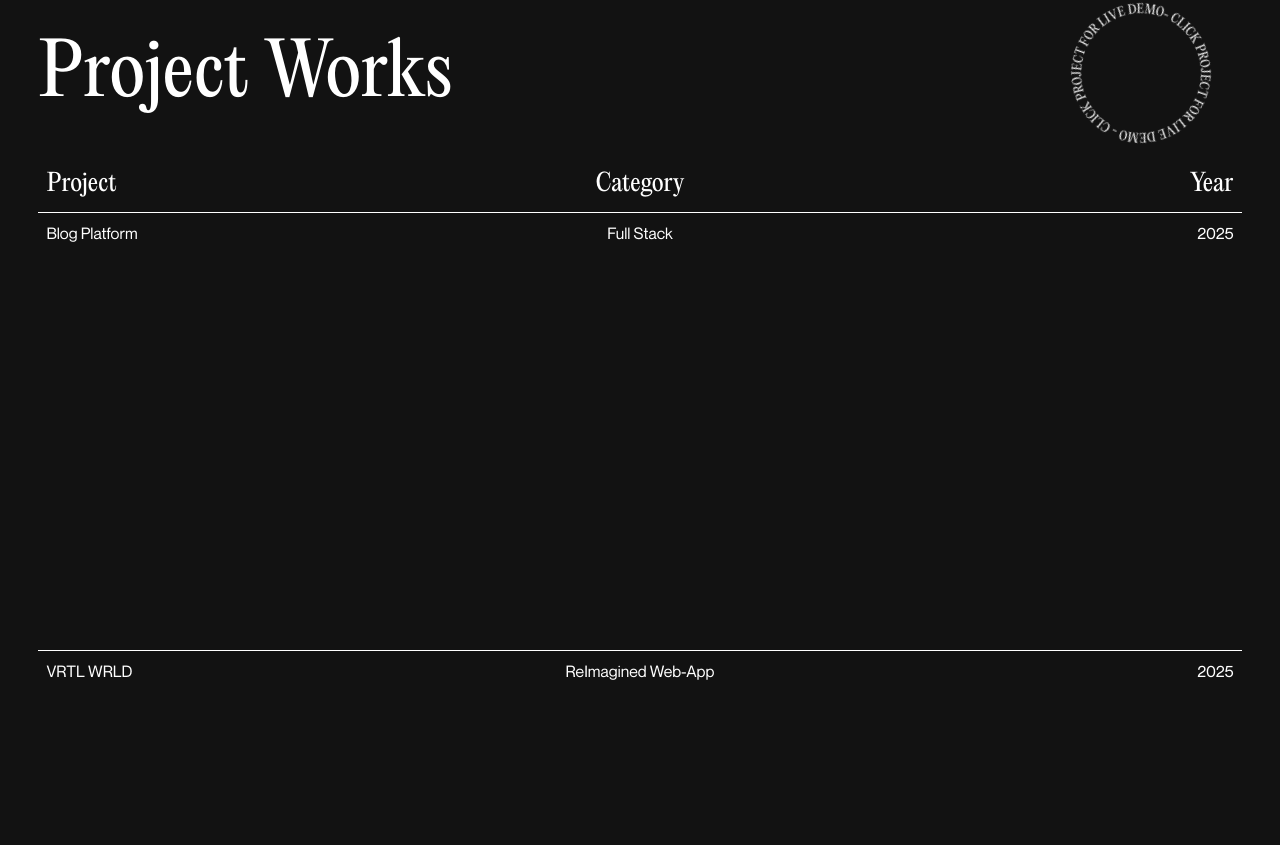
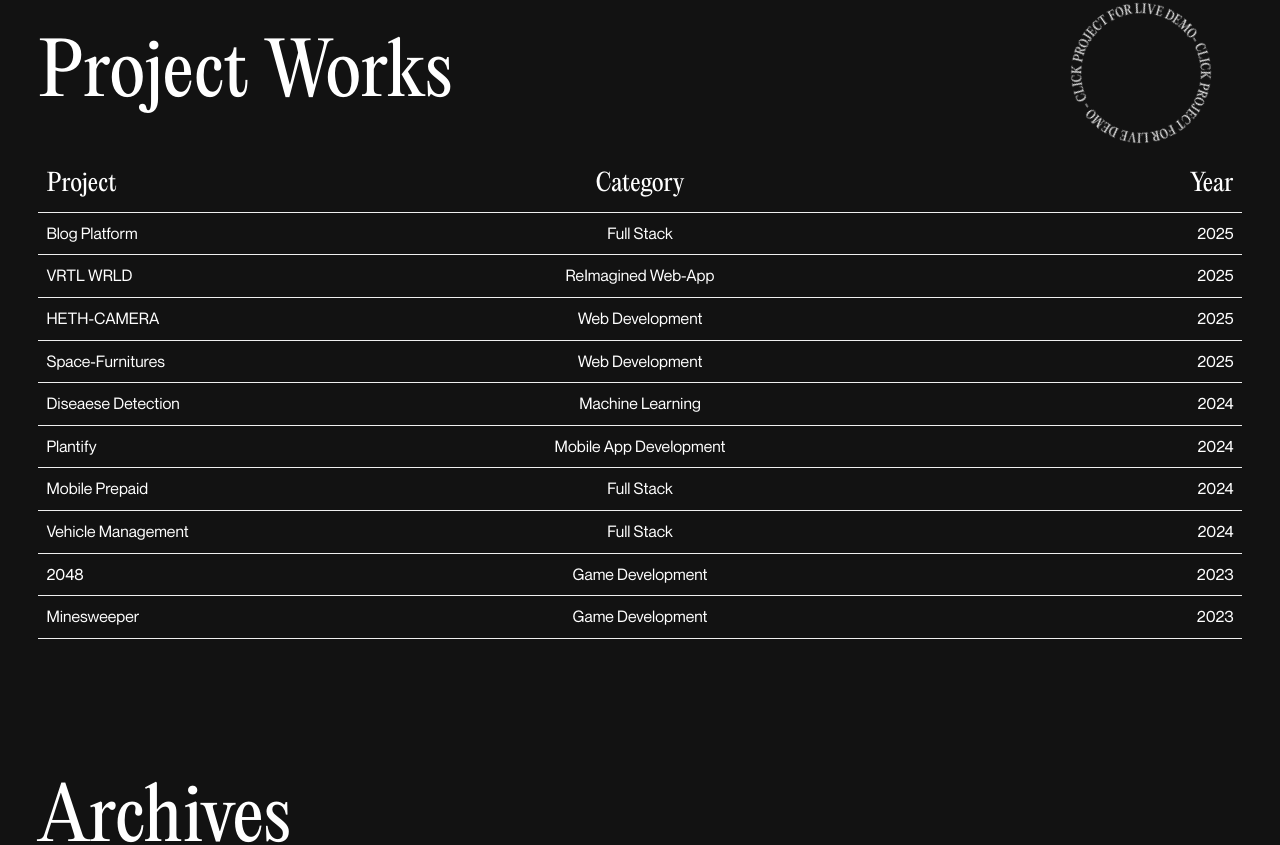
Before and after one commit to Bharath-2101/Portfolio, a Next.js app: page / in a window 1280 px wide. Shown: the part 833-1678 px from the top of the page. Built offline with nearby package versions, Linux system fonts and the light colour scheme.

Commit message:
Cahnged hardcoded value into variables.

```diff
--- a/src/sections/projects/styles.module.scss
+++ b/src/sections/projects/styles.module.scss
@@ -20,34 +20,29 @@
       display: grid;
       font-weight: 900;
       font-size: 24px;
-      border-bottom: 1px solid #ffffff;
+      border-bottom: 1px solid var(--color-light);
     }
     .Row {
       width: 100%;
       display: grid;
-      border-bottom: 1px solid #ffffff;
+      border-bottom: 1px solid var(--color-light);
       z-index: 2;
       cursor: pointer;
       position: relative;
-      div {
-        mix-blend-mode: difference;
-        transition: transform 0.2s linear;
-      }
-      span {
+      .SvgProject {
         height: 100%;
         width: 100%;
         position: absolute;
         top: 0;
         left: 0;
         z-index: -1;
-        background-color: white;
-        transform: scaleY(0);
-        transition: transform 0.1s linear;
+        fill: var(--color-light);
+      }
+      div {
+        mix-blend-mode: difference;
+        transition: transform 0.2s linear;
       }
       &:hover {
-        span {
-          transform: scaleY(1);
-        }
         div {
           &:nth-child(1) {
             transform: translateX(5%);
```
